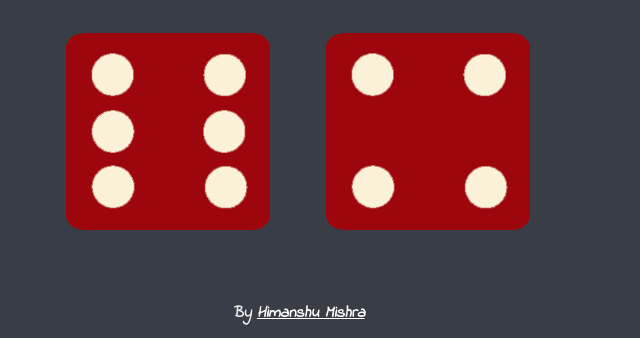
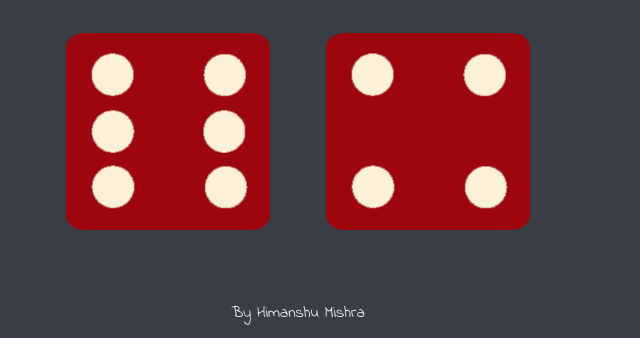
Before and after one commit to hmmonotone/Random-Dice, a plain HTML site: page dicee.html in a window 1280 px wide. Shown: the part 462-800 px from the top of the page, without its empty margins (342-982 px from the left). Drawn offline with Linux system fonts and the light colour scheme.

Commit message:
Changed footer

```diff
--- a/dicee.html
+++ b/dicee.html
@@ -28,7 +28,6 @@
   </body>
 
   <footer>
-    <em><strong>  By  <a style="color:white" href="https://www.linkedin.com/in/himanshu-mishra-b85775198/">Himanshu Mishra</a>
-</strong></em>
+    By Himanshu Mishra
   </footer>
 </html>
```
